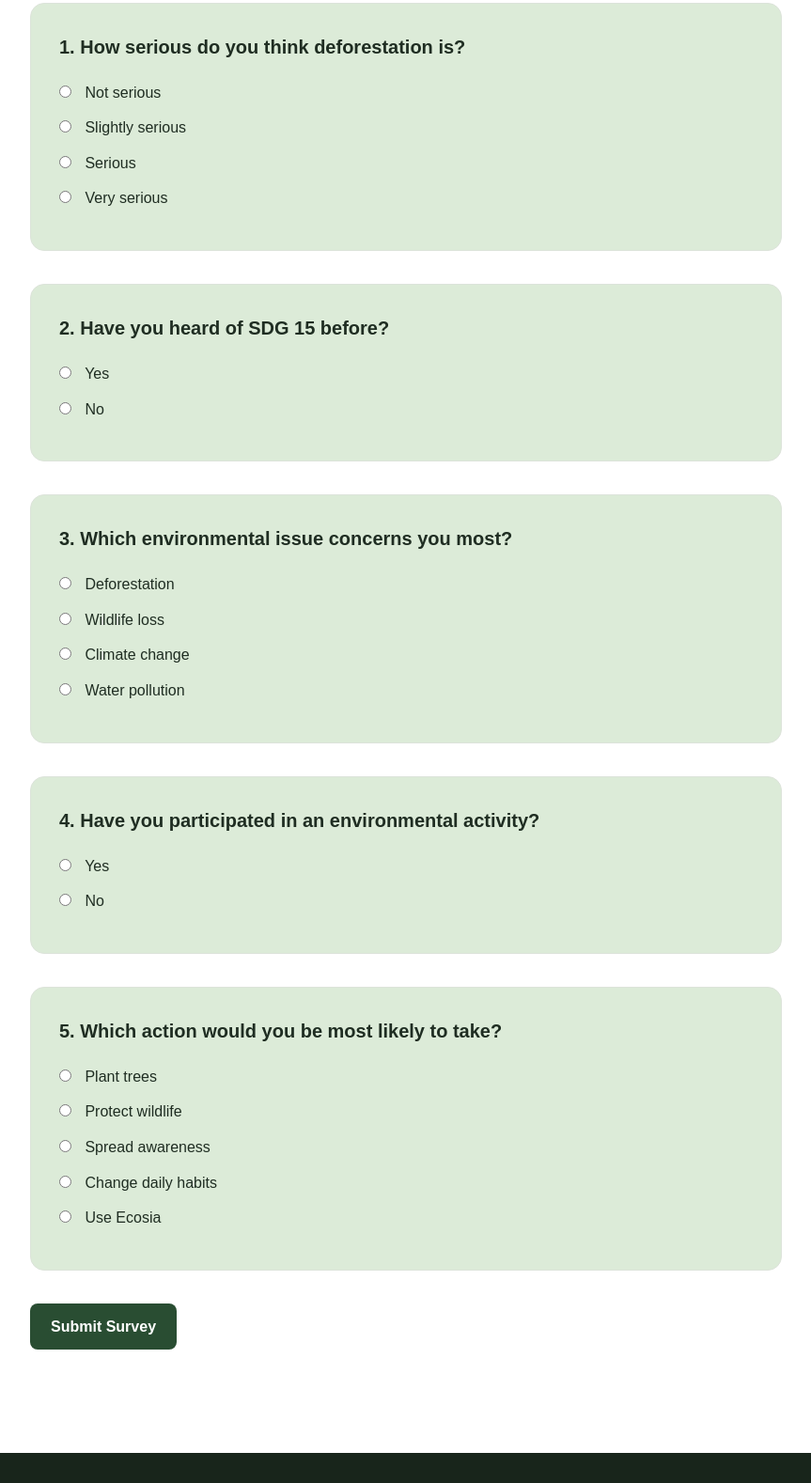
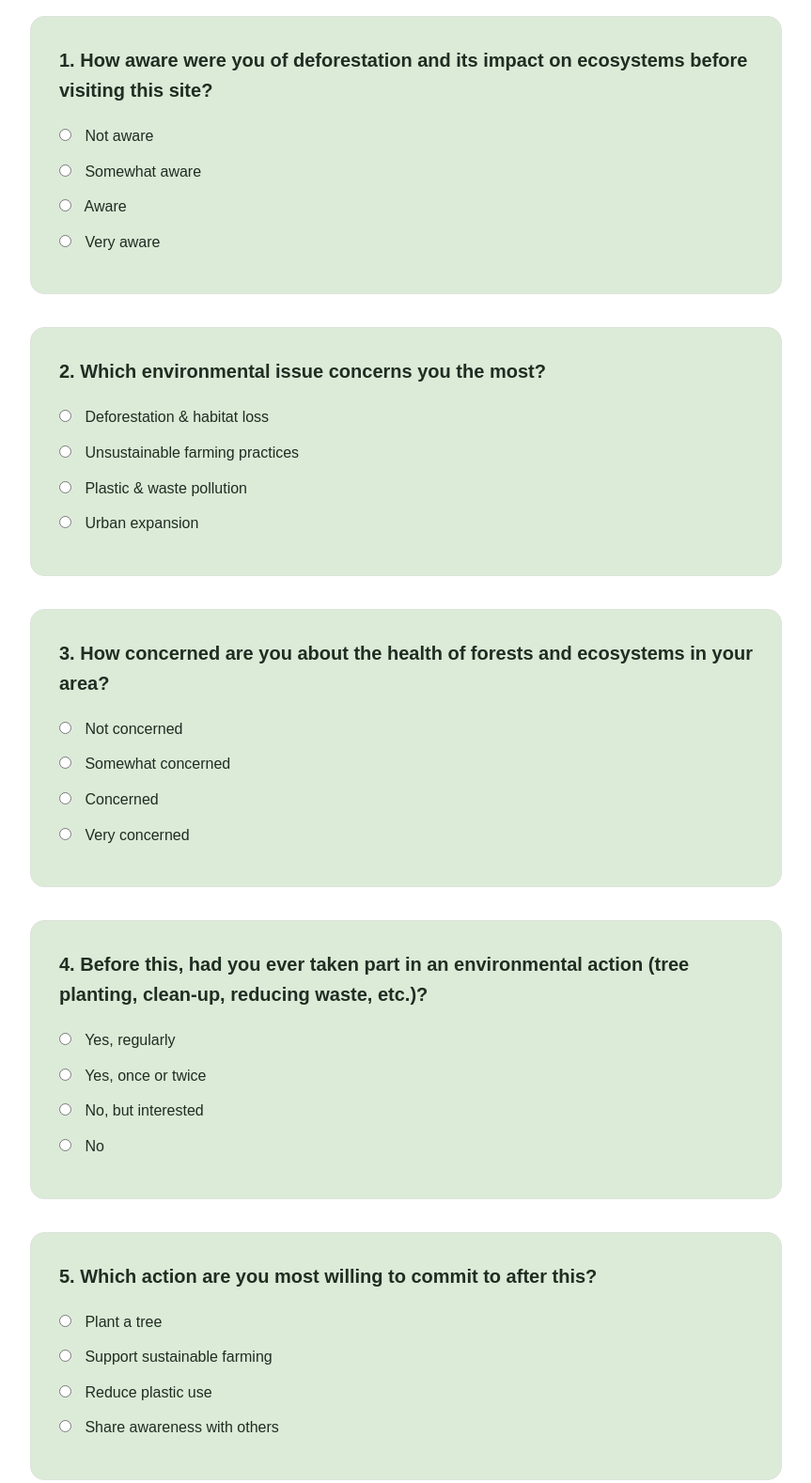
Before and after one commit to saiXkt/makingadifference, a plain HTML site: page survey.html in a window 1280 px wide. Shown: the part 509-2087 px from the top of the page at 94% size, without its empty margins (208-1071 px from the left). Drawn offline with Linux system fonts and the light colour scheme; a script that the page names is missing.

Commit message:
Update survey

```diff
--- a/css/style.css
+++ b/css/style.css
@@ -47,6 +47,12 @@ input {
 .logo {
     font-size: 1.4rem;
     font-weight: bold;
+}
+
+.logo img {
+    height: 40px;
+    width: auto;
+    display: block;
 }
 
 .navbar nav {
--- a/survey.html
+++ b/survey.html
@@ -15,7 +15,7 @@
     <header class="navbar">
 
         <a href="index.html" class="logo">
-
+            <img src="images/dino.png" alt="SDG 15 Home">
         </a>
 
         <button class="menu-toggle" id="menuToggle">
@@ -58,44 +58,44 @@
                 <div class="question">
 
                     <h2>
-                        1. How serious do you think deforestation is?
+                        1. How aware were you of deforestation and its impact on ecosystems before visiting this site?
                     </h2>
 
                     <label>
                         <input
                             type="radio"
                             name="deforestation"
-                            value="Not serious"
+                            value="Not aware"
                             required
                         >
-                        Not serious
+                        Not aware
                     </label>
 
                     <label>
                         <input
                             type="radio"
                             name="deforestation"
-                            value="Slightly serious"
+                            value="Somewhat aware"
                         >
-                        Slightly serious
+                        Somewhat aware
                     </label>
 
                     <label>
                         <input
                             type="radio"
                             name="deforestation"
-                            value="Serious"
+                            value="Aware"
                         >
-                        Serious
+                        Aware
                     </label>
 
                     <label>
                         <input
                             type="radio"
                             name="deforestation"
-                            value="Very serious"
+                            value="Very aware"
                         >
-                        Very serious
+                        Very aware
                     </label>
 
                 </div>
@@ -103,26 +103,44 @@
                 <div class="question">
 
                     <h2>
-                        2. Have you heard of SDG 15 before?
+                        2. Which environmental issue concerns you the most?
                     </h2>
 
                     <label>
                         <input
                             type="radio"
-                            name="sdg_awareness"
-                            value="Yes"
+                            name="main_issue"
+                            value="Deforestation & habitat loss"
                             required
                         >
-                        Yes
+                        Deforestation & habitat loss
                     </label>
 
                     <label>
                         <input
                             type="radio"
-                            name="sdg_awareness"
-                            value="No"
+                            name="main_issue"
+                            value="Unsustainable farming practices"
                         >
-                        No
+                        Unsustainable farming practices
+                    </label>
+
+                    <label>
+                        <input
+                            type="radio"
+                            name="main_issue"
+                            value="Plastic & waste pollution"
+                        >
+                        Plastic & waste pollution
+                    </label>
+
+                    <label>
+                        <input
+                            type="radio"
+                            name="main_issue"
+                            value="Urban expansion"
+                        >
+                        Urban expansion
                     </label>
 
                 </div>
@@ -130,44 +148,44 @@
                 <div class="question">
 
                     <h2>
-                        3. Which environmental issue concerns you most?
+                        3. How concerned are you about the health of forests and ecosystems in your area?
                     </h2>
 
                     <label>
                         <input
                             type="radio"
-                            name="main_issue"
-                            value="Deforestation"
+                            name="sdg_awareness"
+                            value="Not concerned"
                             required
                         >
-                        Deforestation
+                        Not concerned
                     </label>
 
                     <label>
                         <input
                             type="radio"
-                            name="main_issue"
-                            value="Wildlife loss"
+                            name="sdg_awareness"
+                            value="Somewhat concerned"
                         >
-                        Wildlife loss
+                        Somewhat concerned
                     </label>
 
                     <label>
                         <input
                             type="radio"
-                            name="main_issue"
-                            value="Climate change"
+                            name="sdg_awareness"
+                            value="Concerned"
                         >
-                        Climate change
+                        Concerned
                     </label>
 
                     <label>
                         <input
                             type="radio"
-                            name="main_issue"
-                            value="Water pollution"
+                            name="sdg_awareness"
+                            value="Very concerned"
                         >
-                        Water pollution
+                        Very concerned
                     </label>
 
                 </div>
@@ -175,17 +193,35 @@
                 <div class="question">
 
                     <h2>
-                        4. Have you participated in an environmental activity?
+                        4. Before this, had you ever taken part in an environmental action (tree planting, clean-up, reducing waste, etc.)?
                     </h2>
 
                     <label>
                         <input
                             type="radio"
                             name="participation"
-                            value="Yes"
+                            value="Yes, regularly"
                             required
                         >
-                        Yes
+                        Yes, regularly
+                    </label>
+
+                    <label>
+                        <input
+                            type="radio"
+                            name="participation"
+                            value="Yes, once or twice"
+                        >
+                        Yes, once or twice
+                    </label>
+
+                    <label>
+                        <input
+                            type="radio"
+                            name="participation"
+                            value="No, but interested"
+                        >
+                        No, but interested
                     </label>
 
                     <label>
@@ -202,53 +238,44 @@
                 <div class="question">
 
                     <h2>
-                        5. Which action would you be most likely to take?
+                        5. Which action are you most willing to commit to after this?
                     </h2>
 
                     <label>
                         <input
                             type="radio"
                             name="preferred_action"
-                            value="Plant trees"
+                            value="Plant a tree"
                             required
                         >
-                        Plant trees
+                        Plant a tree
                     </label>
 
                     <label>
                         <input
                             type="radio"
                             name="preferred_action"
-                            value="Protect wildlife"
+                            value="Support sustainable farming"
                         >
-                        Protect wildlife
+                        Support sustainable farming
                     </label>
 
                     <label>
                         <input
                             type="radio"
                             name="preferred_action"
-                            value="Spread awareness"
+                            value="Reduce plastic use"
                         >
-                        Spread awareness
+                        Reduce plastic use
                     </label>
 
                     <label>
                         <input
                             type="radio"
                             name="preferred_action"
-                            value="Change daily habits"
+                            value="Share awareness with others"
                         >
-                        Change daily habits
-                    </label>
-
-                    <label>
-                        <input
-                            type="radio"
-                            name="preferred_action"
-                            value="Use Ecosia"
-                        >
-                        Use Ecosia
+                        Share awareness with others
                     </label>
 
                 </div>
@@ -274,6 +301,8 @@
             SDG 15: Life on Land X The Good Dinosaur
         </p>
 
+        <a href="about.html">About</a>
+
     </footer>
 
     <script type="module" src="js/survey.js"></script>
```
Also changed, not shown: about.html (+2 -4 lines), action.html (+3 -1 lines), index.html (+1 -1 lines), js/results.js (+14 -11 lines), organizations.html (+4 -2 lines), results.html (+7 -5 lines), images/dino.png (added), 1 other file.
